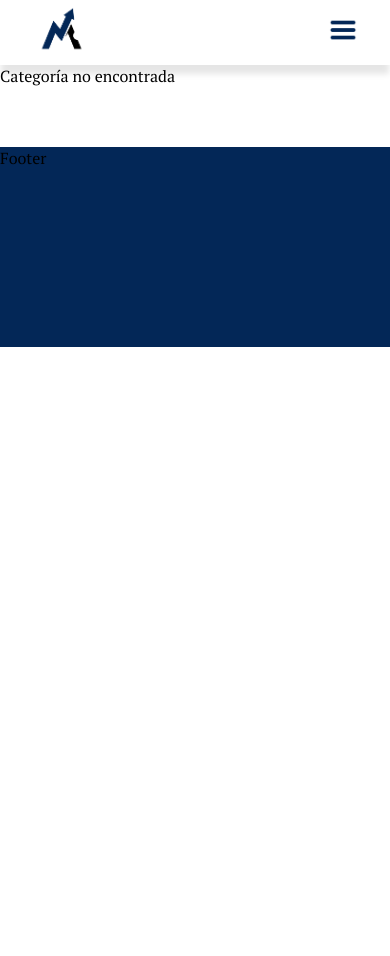
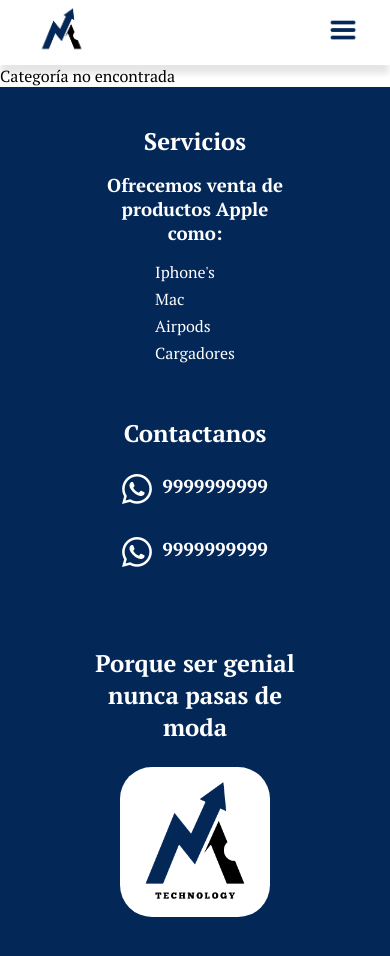
Before and after one commit to Helam7u7/pageC01, a React (Vite) app: page /categoria/1/1 in a window 390 px wide. Shown: the top 956 px of the page. Before the commit the page ends 844 px from the top, so only its background shows below. Built offline with nearby package versions, Linux system fonts and the light colour scheme.

Commit message:
responsive 4

```diff
--- a/src/components/Footer/Footer.css
+++ b/src/components/Footer/Footer.css
@@ -1,6 +1,76 @@
+:root {
+  --desktop: 1640px;
+}
+
 .footer {
-  max-width: 100vw;
-  height: 200px;
-  margin-top: 60px;
   background-color: #032757;
+  display: flex;
+  justify-content: space-evenly;
+  color: #fff;
+  padding: 2.4rem 0;
+  gap: 3rem;
+  max-width: var(--desktop);
+  margin: auto;
 }
+.footer_cont {
+  width: 300px;
+  text-align: center;
+}
+
+.servicios{
+  display: flex;
+  flex-direction: column;
+  align-items: center;
+  gap: 1rem;
+}
+.servicios h2 {
+  font-weight: 600;
+}
+.servicios ul {
+  list-style: none;
+}
+
+.servicios ul li {
+  margin-bottom: .3rem;
+  text-align: start;
+}
+
+.contacto .contacto_num {
+  display: flex;
+  margin: 1.6rem 0;
+  gap: .5rem;
+  justify-content: center;
+}
+
+.eslogan {
+  display: flex;
+  flex-direction: column;
+  align-items: center;
+  font-weight: 600;
+  font-size: 1.5rem;
+}
+.eslogan .eslogan_img {
+  width: max-content;
+  margin-top: 1.5rem;
+}
+.eslogan img {
+  background-color: #fff;
+  width: 150px;
+  border-radius: 2rem;
+}
+
+
+@media ( max-width: 768px) {
+  .footer_cont {
+    width: 200px;
+  }
+}
+@media ( max-width: 500px) {
+  .footer {
+    flex-direction: column;
+    align-items: center;
+  }
+  .footer_cont {
+    width: 200px;
+  }
+}
--- a/src/components/Footer/Footer.jsx
+++ b/src/components/Footer/Footer.jsx
@@ -3,7 +3,33 @@ import './Footer.css'
 
 const Footer = () => {
   return (
-    <div className='footer'>Footer</div>
+    <div className='footer'>
+      <div className='footer_cont servicios'>
+        <h2>Servicios</h2>
+        <h3>Ofrecemos venta de productos Apple como:</h3>
+        <ul>
+          <li>Iphone's</li>
+          <li>Mac</li>
+          <li>Airpods</li>
+          <li>Cargadores</li>
+        </ul>
+      </div>
+      <div className='footer_cont contacto'>
+        <h2>Contactanos</h2>
+        <div className='contacto_num'>
+          <div className='num_img'><img src="/img/icons/whatsapp.png" alt="" /></div>
+          <h3 className='num_txt'>9999999999</h3>
+        </div>
+        <div className='contacto_num'>
+          <div className='num_img'><img src="/img/icons/whatsapp.png" alt="" /></div>
+          <h3 className='num_txt'>9999999999</h3>
+        </div>
+      </div>
+      <div className='footer_cont eslogan'>
+        <p className='eslogan_txt'>Porque ser genial nunca pasas de moda</p>
+        <div className='eslogan_img'><img src="/img/logo del cliente 1.png" alt="" /></div>
+      </div>
+    </div>
   )
 }
 
--- a/src/components/Product/Product.css
+++ b/src/components/Product/Product.css
@@ -34,9 +34,25 @@
   margin: .8rem 0;
 }
 
+.container_shop {
+  display: flex;
+  flex-direction: column;
+  align-items: center;
+}
+
 .shop_qr {
   display: flex;
   gap: 1rem;
+  flex-direction: column;
+}
+
+.shop_qr .qr_img {
+  display: flex;
+  flex-direction: row;
+}
+
+.shop_btn .btn img{
+  width: 200px;
 }
 
 .shop_qr img {
@@ -125,3 +141,42 @@
 .color.verde {
   background-color: #c7dec4;
 }
+
+@media (max-width: 768px) {
+  .container_product {
+    display: grid;
+    grid-template-columns: repeat(2, 1fr);
+    grid-template-rows: auto;
+    gap: 1rem;
+    justify-content: center;
+  }
+  .container_shop {
+    grid-column: span 2;
+    margin-top: 1rem;
+    flex-direction: row;
+    justify-content: space-evenly;
+  }
+  .precio {
+    flex-direction: column;
+    align-items: start;
+    gap: 1rem;
+  }
+}
+
+@media (max-width: 500px) {
+  .container_product {
+    display: flex;
+    flex-direction: column;
+    align-items: center;
+    gap: 1rem;
+  }
+  .container_info h2{
+    margin-top: 1rem;
+  }
+  .container_img img {
+    width: 300px;
+  }
+  .container_shop {
+    flex-direction: column;
+  }
+}
--- a/src/components/Product/Product.jsx
+++ b/src/components/Product/Product.jsx
@@ -56,13 +56,11 @@ const Product = ({ categories_data }) => {
         <div className='shop_qr'>
           <div className='qr_img'>
             <img src="/img/icons/qr/qr1.jpeg" alt="" />
-          </div>
-          <div className='qr_img'>
             <img src="/img/icons/qr/qr2.jpeg" alt="" />
           </div>
-        </div>
-        <div className='shop_btn'>
-          <Link to='https://api.whatsapp.com/send?phone=51995894477' _target="_blank"><img className='wsp' src="https://i0.wp.com/www.jacchigua.org/wp-content/uploads/2017/02/BOTON-WHATSAPP.png?ssl=1" alt="" /></Link>
+          <div className='shop_btn'>
+            <Link className='btn' to='https://api.whatsapp.com/send?phone=51995894477' _target="_blank"><img className='wsp' src="https://i0.wp.com/www.jacchigua.org/wp-content/uploads/2017/02/BOTON-WHATSAPP.png?ssl=1" alt="" /></Link>
+          </div>
         </div>
         <div className='show_methods'>
           <h2>Metodos de Pago:</h2>
```
Also changed, not shown: public/img/icons/whatsapp.png (added).
